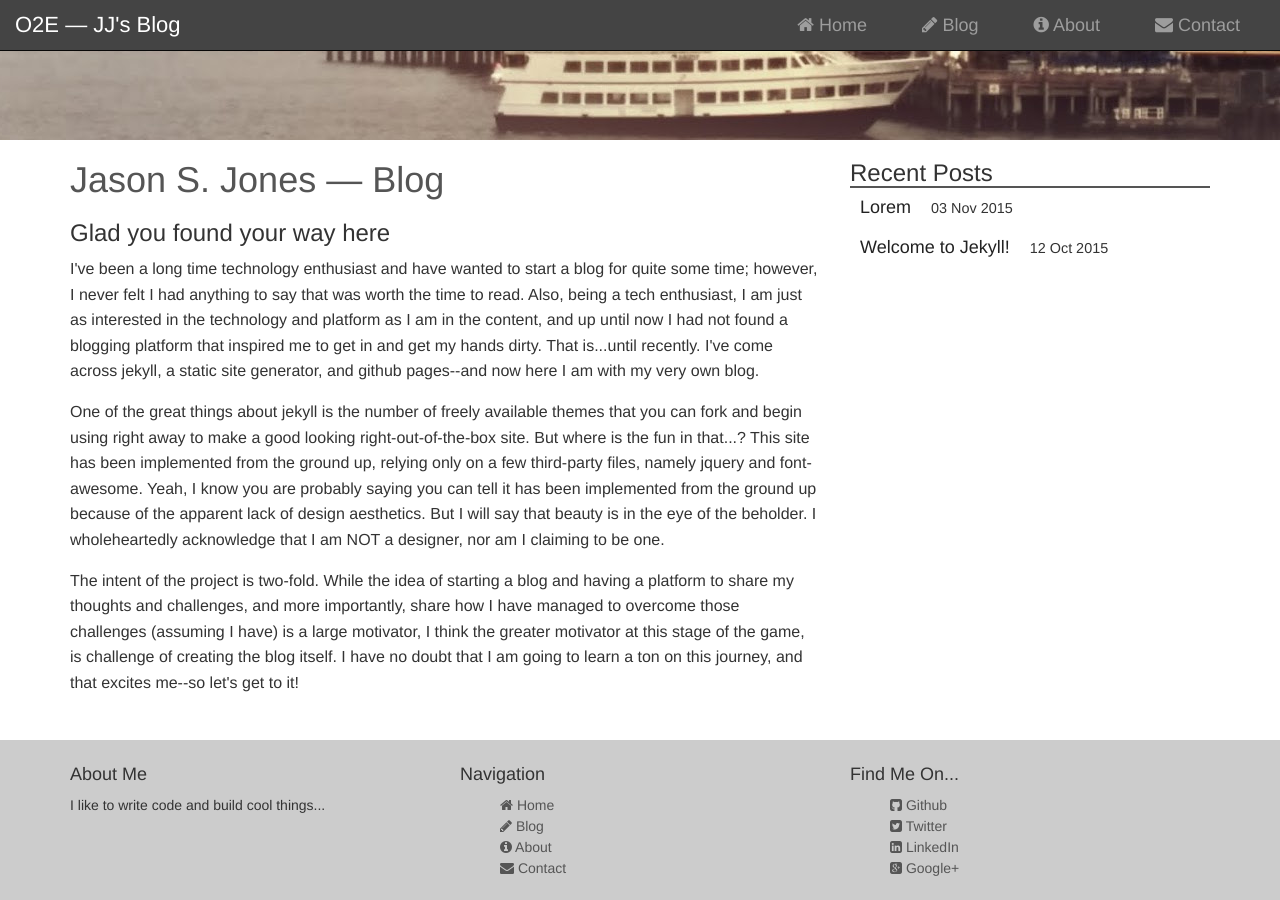
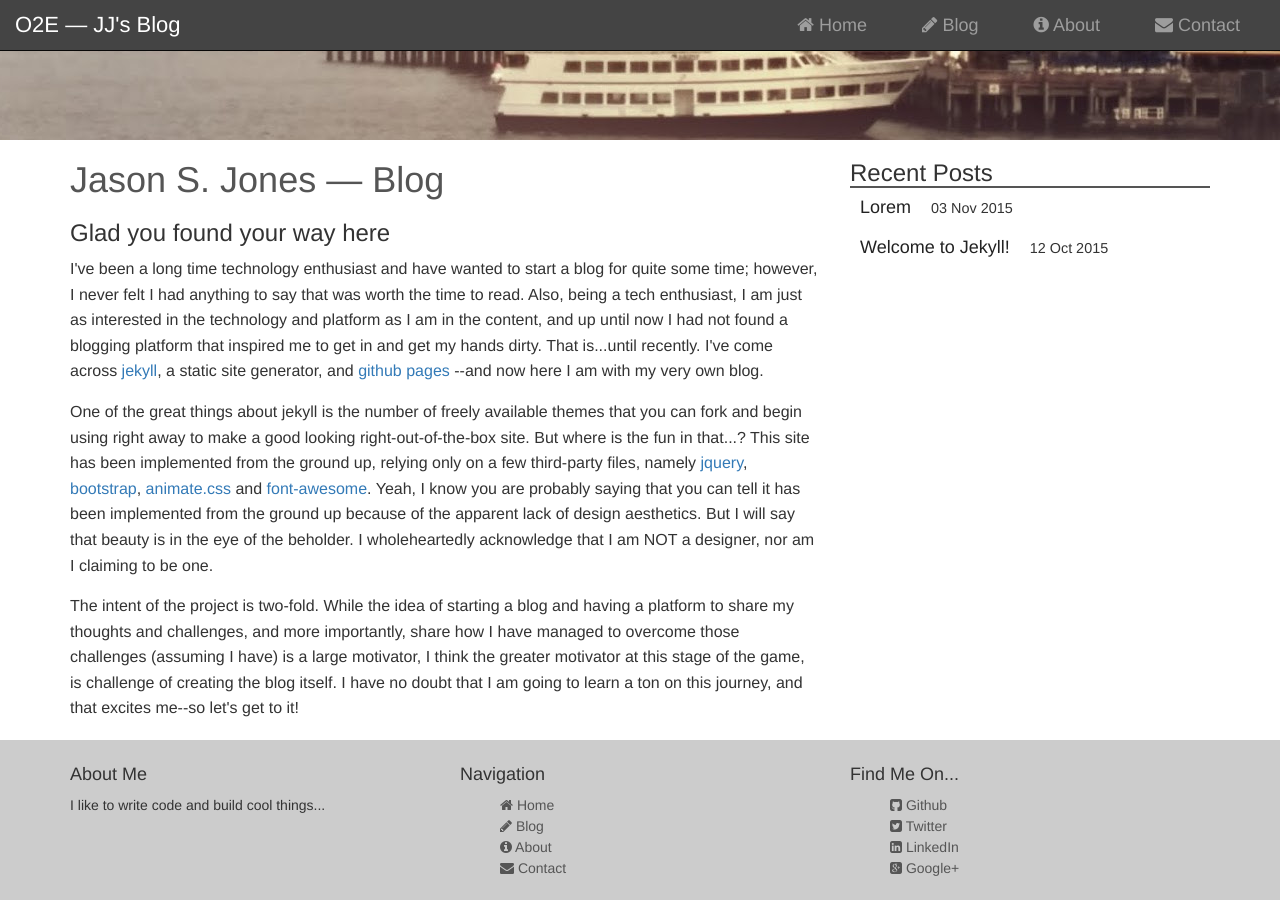
Before and after one commit to jasonsjones/jasonsjones.github.io, a Jekyll site: the page built from index.html, in a window 1280 px wide and 900 px high, scrolled down 510 px. Built offline with Jekyll 4.4.1, drawn with Linux system fonts in a browser that asks for light colours.

Commit message:
Add links to other projects leveraged

```diff
--- a/index.html
+++ b/index.html
@@ -17,9 +17,11 @@ layout: default
                 tech enthusiast, I am just as interested in the technology and
                 platform as I am in the content, and up until now I had not
                 found a blogging platform that inspired me to get in and get my
-                hands dirty. That is...until recently. I've come across jekyll,
-                a static site generator, and github pages--and now here I am
-                with my very own blog.
+                hands dirty. That is...until recently. I've come across
+                <a href="https://jekyllrb.com">jekyll</a>, a static site
+                generator, and <a href="https://pages.github.com">github pages</a>
+                --and now here I am with my very own
+                blog.
 
             </p>
             <p>
@@ -29,9 +31,14 @@ layout: default
                 to make a good looking right-out-of-the-box site. But where is
                 the fun in that...? This site has been implemented from the
                 ground up, relying only on a few third-party files, namely
-                jquery and font-awesome. Yeah, I know you are probably saying
-                you can tell it has been implemented from the ground up because
-                of the apparent lack of design aesthetics. But I will say that
+                <a href="https://jquery.com">jquery</a>,
+                <a href="http://getbootstrap.com">bootstrap</a>,
+                <a href="https://daneden.github.io/animate.css">animate.css</a>
+                and
+                <a href="https://fortawesome.github.io/Font-Awesome">font-awesome</a>.
+                Yeah, I know you are probably saying that you
+                can tell it has been implemented from the ground up because of
+                the apparent lack of design aesthetics. But I will say that
                 beauty is in the eye of the beholder. I wholeheartedly
                 acknowledge that I am NOT a designer, nor am I claiming to be
                 one.
```
